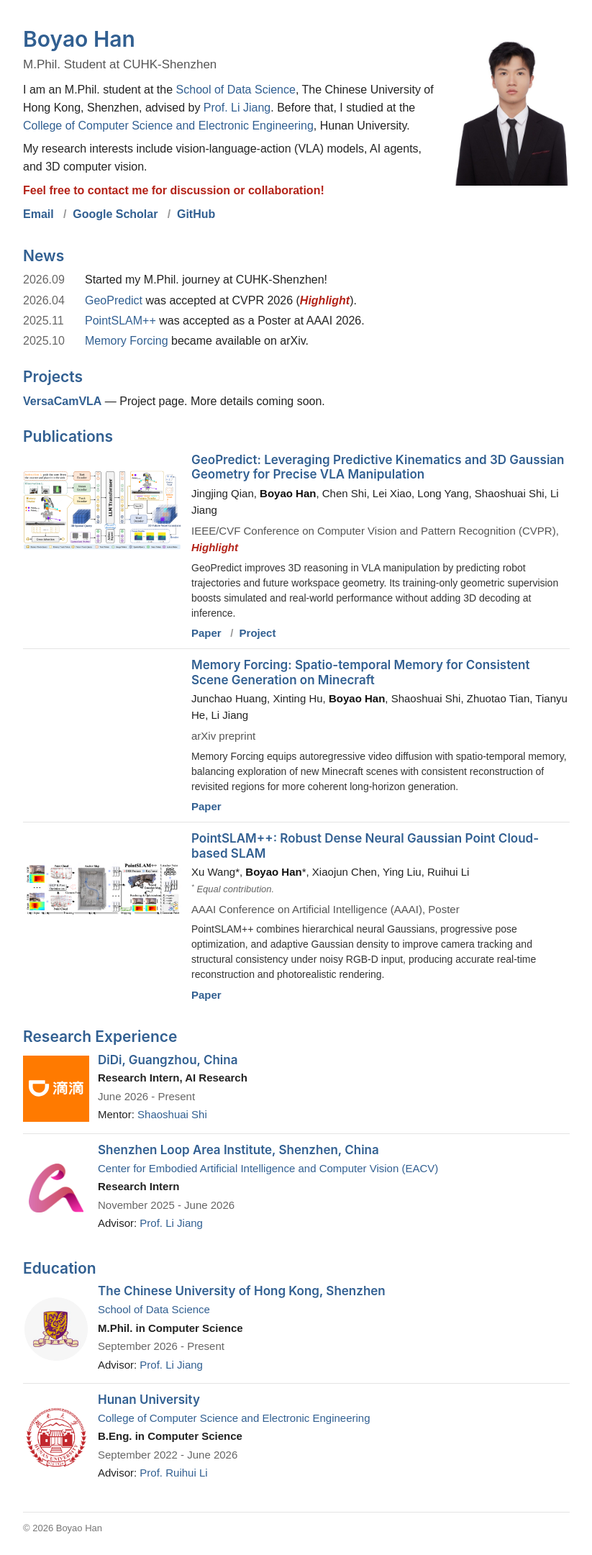
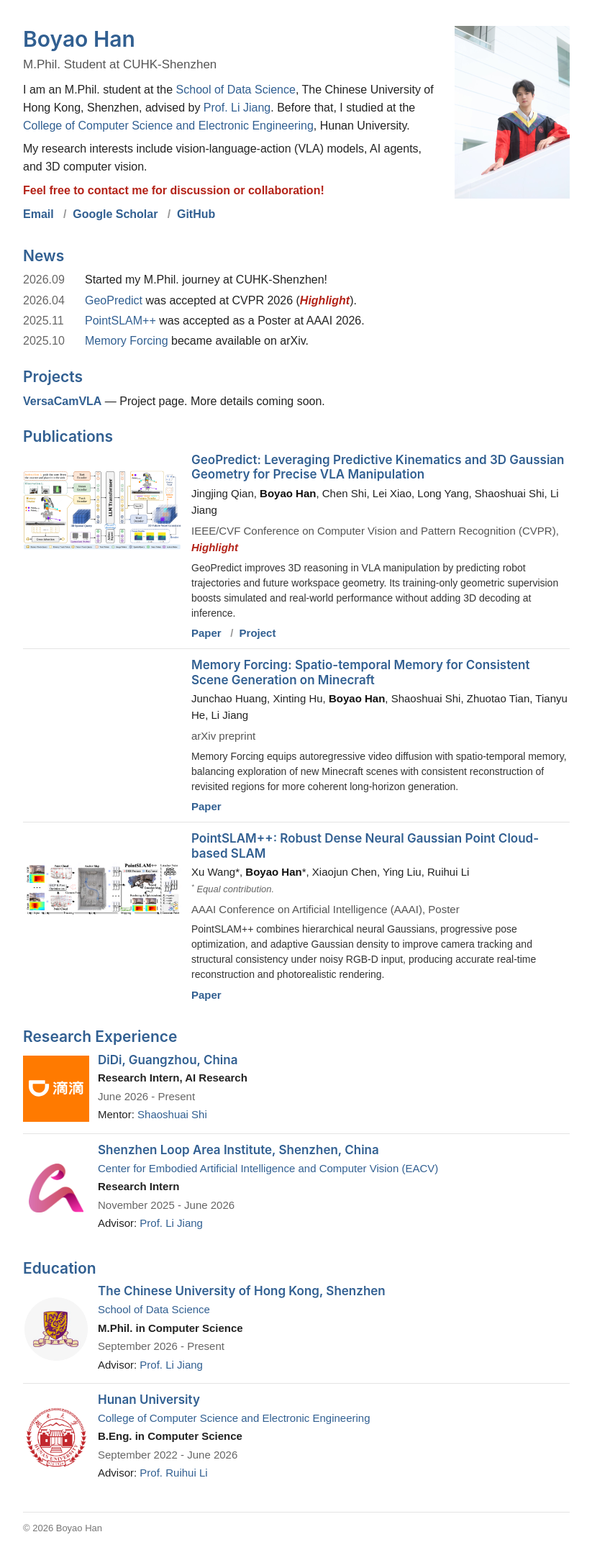
Before and after one commit to BoyaoHan/BoyaoHan.github.io, a Jekyll site: the page built from _pages/about.md, in a window 1280 px wide. Shown: the whole page at 72% size, without its empty margins (228-1051 px from the left). Built offline with Jekyll 4.4.1, drawn with Linux system fonts in a browser that asks for light colours; grey boxes are pictures that could not be loaded.

Commit message:
Replace homepage portrait with graduation photo

```diff
--- a/_pages/about.md
+++ b/_pages/about.md
@@ -33,7 +33,7 @@ redirect_from:
         <a href="https://github.com/{{ site.author.github }}">GitHub</a>
       </p>
     </div>
-    <img class="home-portrait" src="{{ '/images/boyaohan.jpg' | relative_url }}" alt="Boyao Han" width="160" height="222">
+    <img class="home-portrait" src="{{ '/images/boyaohan.jpg' | relative_url }}?v=graduation-20260924" alt="Boyao Han" width="160" height="240">
   </header>
 
   <section class="home-section" aria-labelledby="news-heading">
```
Also changed, not shown: images/boyaohan.jpg.
